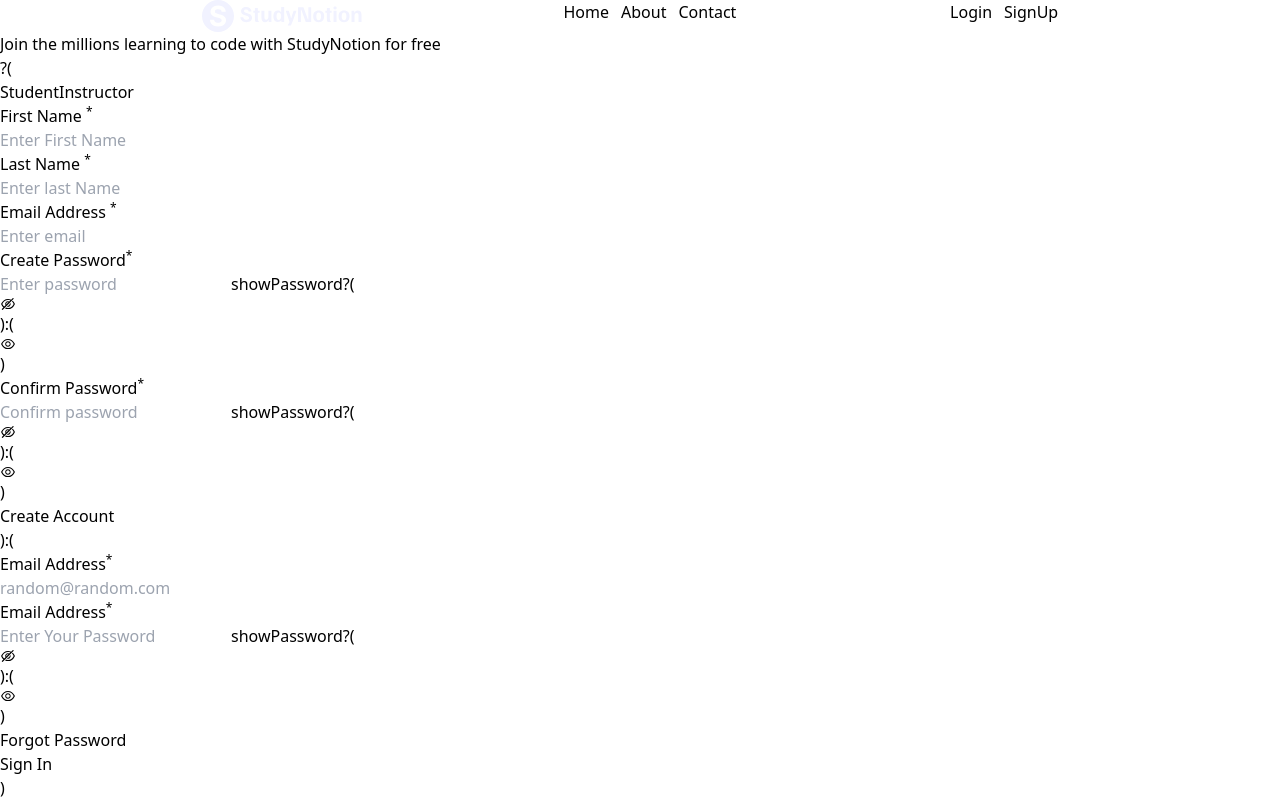
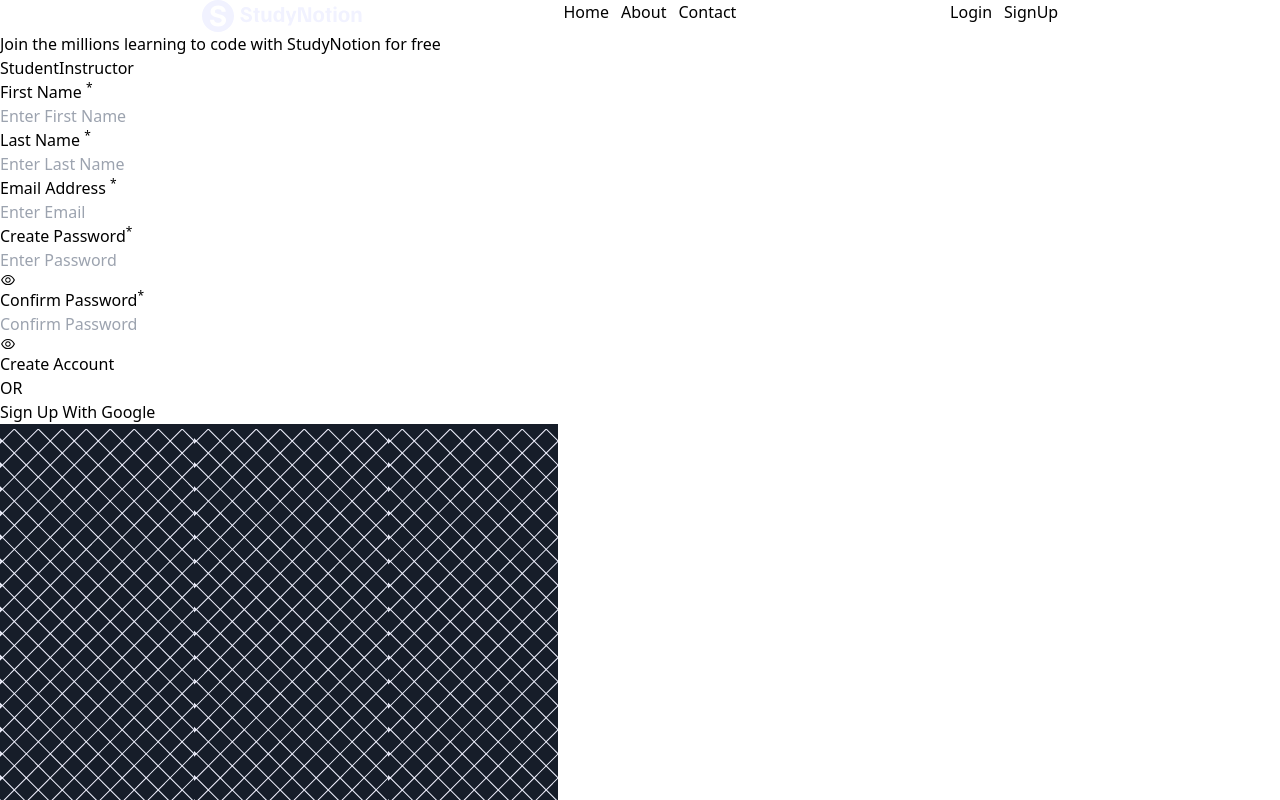
Before and after one commit to NikshayMohla/router-project, a React (Create React App) app: page /signup in a window 1280 px wide. Shown: the top 800 px of the page. Built offline with nearby package versions, Linux system fonts and the light colour scheme.

Commit message:
Forms Toggle complete

```diff
--- a/src/components/LoginForm.jsx
+++ b/src/components/LoginForm.jsx
@@ -1,46 +1,55 @@
-import React, { useState } from 'react'
-import { AiOutlineEye, AiOutlineEyeInvisible } from "react-icons/ai"
-import { Link } from 'react-router-dom'
-
+import React, { useState } from 'react';
+import { AiOutlineEye, AiOutlineEyeInvisible } from "react-icons/ai";
+import { Link } from 'react-router-dom';
 
 const LoginForm = () => {
-
     const [formData, setFormData] = useState({
         email: "",
         password: ""
-    })
+    });
 
     const changeHandler = (e) => {
         setFormData((prevData) => ({
             ...prevData,
             [e.target.name]: e.target.value
-        }))
-    }
-    const [showPassword, setshowPassword] = useState(false)
+        }));
+    };
+
+    const [showPassword, setShowPassword] = useState(false);
+
     return (
         <form action="">
-            <label htmlFor="">
+            <label htmlFor="email">
                 <p>Email Address<sup>*</sup></p>
-                <input required type="text" value={formData.email}
+                <input
+                    required
+                    type="email"
+                    value={formData.email}
                     onChange={changeHandler}
-                    placeholder='random@random.com' name='email' />
+                    placeholder='random@random.com'
+                    name='email'
+                />
             </label>
-            <label htmlFor="">
-                <p>Email Address<sup>*</sup></p>
-                <input required type={showPassword ? ("text") : ("passwords")} value={formData.password} onChange={changeHandler} placeholder='Enter Your Password' name='password' />
-
-                <span onClick={() => setshowPassword((prev) => !prev)}>
-                    showPassword?(<AiOutlineEyeInvisible />):(<AiOutlineEye />)
+            <label htmlFor="password">
+                <p>Password<sup>*</sup></p>
+                <input
+                    required
+                    type={showPassword ? "text" : "password"}
+                    value={formData.password}
+                    onChange={changeHandler}
+                    placeholder='Enter Your Password'
+                    name='password'
+                />
+                <span onClick={() => setShowPassword((prev) => !prev)}>
+                    {showPassword ? <AiOutlineEyeInvisible /> : <AiOutlineEye />}
                 </span>
-                <Link to="">
+                <Link to="/forgot-password">
                     <p>Forgot Password</p>
                 </Link>
             </label>
+            <button>Sign In</button>
+        </form>
+    );
+};
 
-            <button>Sign In</button>
-
-        </form>
-    )
-}
-
-export default LoginForm
+export default LoginForm;
--- a/src/components/SignupForm.jsx
+++ b/src/components/SignupForm.jsx
@@ -1,27 +1,23 @@
-import React from 'react'
-import { useState } from 'react'
-import { AiOutlineEye, AiOutlineEyeInvisible } from "react-icons/ai"
-
-
-
+import React, { useState } from 'react';
+import { AiOutlineEye, AiOutlineEyeInvisible } from "react-icons/ai";
 
 const SignupForm = () => {
-
     const [formData, setFormData] = useState({
         firstName: "",
-        LastName: "",
+        lastName: "",
         email: "",
         password: "",
         confirmPassword: ""
-    })
+    });
+
     const changeHandler = (e) => {
         setFormData((prevData) => ({
             ...prevData,
             [e.target.name]: e.target.value
-        }))
-    }
+        }));
+    };
 
-    const [showPassword, setshowPassword] = useState(false)
+    const [showPassword, setShowPassword] = useState(false);
 
     return (
         <div>
@@ -29,72 +25,76 @@
                 <button>Student</button>
                 <button>Instructor</button>
             </div>
-
             <form action="">
                 <div>
-                    <label htmlFor="">
+                    <label htmlFor="firstName">
                         <p>First Name <sup>*</sup></p>
                     </label>
                     <input
                         required
                         type="text"
-                        name='firstname'
-                        onChange={changeHandler} placeholder='Enter First Name'
-                        value={formData.firstName} />
-                    <label htmlFor="">
+                        name='firstName'
+                        onChange={changeHandler}
+                        placeholder='Enter First Name'
+                        value={formData.firstName}
+                    />
+                    <label htmlFor="lastName">
                         <p>Last Name <sup>*</sup></p>
                     </label>
                     <input
                         required
                         type="text"
-                        name='lastname'
-                        onChange={changeHandler} placeholder='Enter last Name'
-                        value={formData.LastName} />
+                        name='lastName'
+                        onChange={changeHandler}
+                        placeholder='Enter Last Name'
+                        value={formData.lastName}
+                    />
                 </div>
-                <label htmlFor="">
+                <label htmlFor="email">
                     <p>Email Address <sup>*</sup></p>
                 </label>
                 <input
                     required
                     type="email"
                     name='email'
-                    onChange={changeHandler} placeholder='Enter email'
-                    value={formData.email} />
+                    onChange={changeHandler}
+                    placeholder='Enter Email'
+                    value={formData.email}
+                />
                 <div>
-                    <label htmlFor="">
+                    <label htmlFor="password">
                         <p>Create Password<sup>*</sup></p>
                         <input
                             required
-                            type={showPassword ? ("text") : ("password")}
+                            type={showPassword ? "text" : "password"}
                             name='password'
-                            onChange={changeHandler} placeholder='Enter password'
+                            onChange={changeHandler}
+                            placeholder='Enter Password'
                             value={formData.password}
                         />
-
-                        <span onClick={() => setshowPassword((prev) => !prev)}>
-                            showPassword?(<AiOutlineEyeInvisible />):(<AiOutlineEye />)
+                        <span onClick={() => setShowPassword((prev) => !prev)}>
+                            {showPassword ? <AiOutlineEyeInvisible /> : <AiOutlineEye />}
                         </span>
                     </label>
-                    <label htmlFor="">
+                    <label htmlFor="confirmPassword">
                         <p>Confirm Password<sup>*</sup></p>
                         <input
                             required
-                            type={showPassword ? ("text") : ("password")}
-                            name='Confirmpassword'
-                            onChange={changeHandler} placeholder='Confirm password'
+                            type={showPassword ? "text" : "password"}
+                            name='confirmPassword'
+                            onChange={changeHandler}
+                            placeholder='Confirm Password'
                             value={formData.confirmPassword}
                         />
-
-                        <span onClick={() => setshowPassword((prev) => !prev)}>
-                            showPassword?(<AiOutlineEyeInvisible />):(<AiOutlineEye />)
+                        <span onClick={() => setShowPassword((prev) => !prev)}>
+                            {showPassword ? <AiOutlineEyeInvisible /> : <AiOutlineEye />}
                         </span>
                     </label>
                 </div>
                 <button>Create Account</button>
-
             </form>
         </div>
-    )
-}
+    );
+};
 
-export default SignupForm
+export default SignupForm;
--- a/src/components/Template.jsx
+++ b/src/components/Template.jsx
@@ -1,11 +1,9 @@
-import React from 'react'
-import frameImage from "../assets/frame.png"
+import React from 'react';
+import frameImage from "../assets/frame.png";
 import SignUpForm from "../components/SignupForm";
 import LoginForm from "../components/LoginForm";
 
-
-
-const Template = ({ title, desc1, desc2, image, formtype, setIsLoggedIn }) => {
+const Template = ({ title, desc1, desc2, image, formType, setIsLoggedIn }) => {
     return (
         <div>
             <div>
@@ -14,7 +12,7 @@
                     <span>{desc1}</span>
                     <span>{desc2}</span>
                 </p>
-                {formtype == "signup"}?(<SignUpForm></SignUpForm>):(<LoginForm />)
+                {formType === "signup" ? <SignUpForm /> : <LoginForm />}
                 <div>
                     <div></div>
                     <p>OR</p>
@@ -26,7 +24,7 @@
                 <img src={image} alt="student" width={558} height={490} loading='lazy' />
             </div>
         </div>
-    )
-}
+    );
+};
 
-export default Template
+export default Template;
--- a/src/pages/Login.jsx
+++ b/src/pages/Login.jsx
@@ -1,17 +1,17 @@
-// import Template from "../components/Auth/Template";
-// import loginImg from "../assets/login.png";
+import Template from "../components/Template";
+import loginImg from "../assets/login.png";
 
-// function Login({ setIsLoggedIn }) {
-//   return (
-//     <Template
-//       title="Welcome Back"
-//       description1="Build skills for today, tomorrow, and beyond."
-//       description2="Education to future-proof your career."
-//       image={loginImg}
-//       formType="login"
-//       setIsLoggedIn={setIsLoggedIn}
-//     />
-//   );
-// }
+function Login({ setIsLoggedIn }) {
+    return (
+        <Template
+            title="Welcome Back"
+            description1="Build skills for today, tomorrow, and beyond."
+            description2="Education to future-proof your career."
+            image={loginImg}
+            formType="login"
+            setIsLoggedIn={setIsLoggedIn}
+        />
+    );
+}
 
-// export default Login;
+export default Login;
--- a/src/pages/Signup.jsx
+++ b/src/pages/Signup.jsx
@@ -1,7 +1,5 @@
 import Template from "../components/Template";
 import signupImg from "../assets/signup.png";
-import SignupForm from "../components/SignupForm";
-import LoginForm from "../components/LoginForm";
 
 function Signup({ setIsLoggedIn }) {
     return (
```
